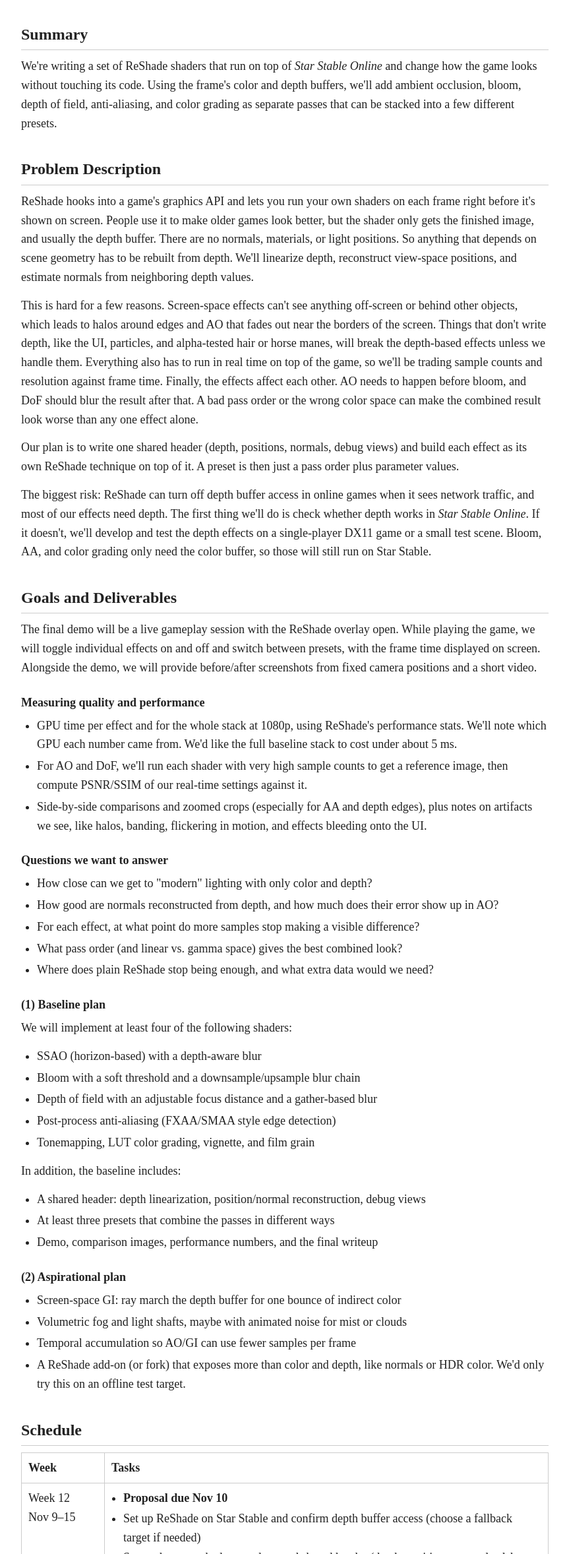
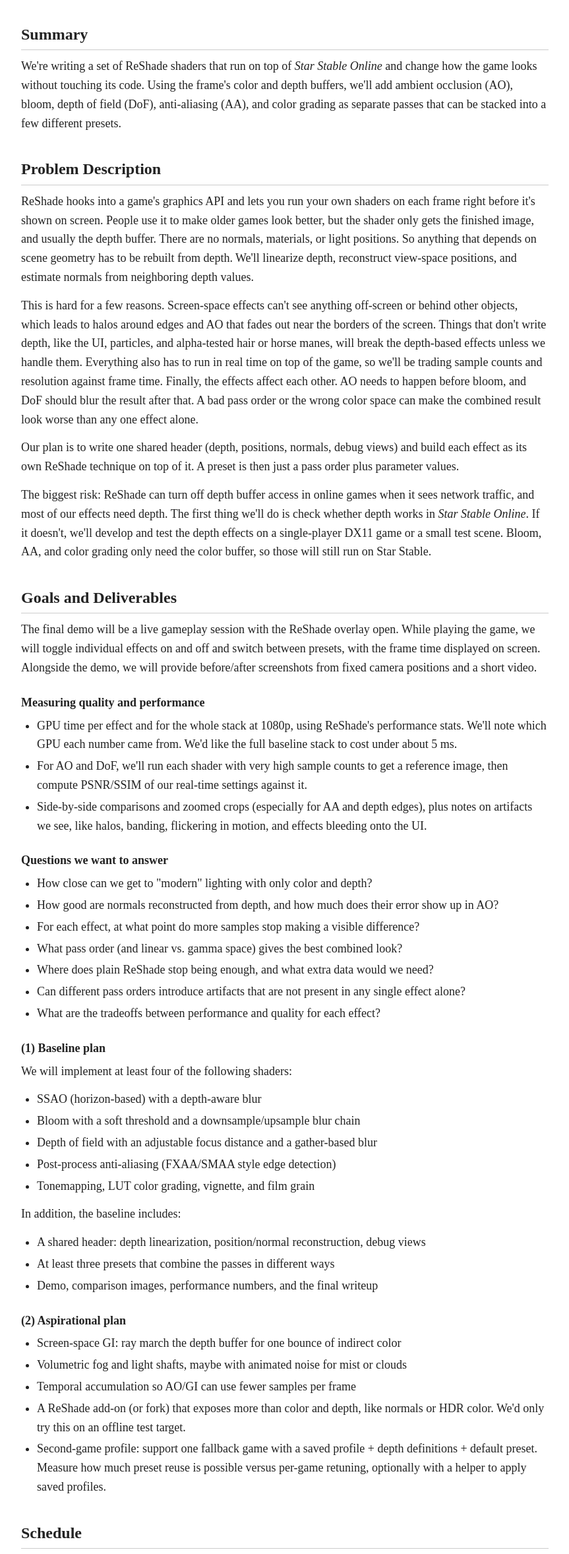
Before and after one commit to paxin1/cs184-final-project, a plain HTML site: page index.html in a window 1280 px wide. Shown: the part 194-2550 px from the top of the page at 66% size, without its empty margins (208-1071 px from the left). Drawn offline with Linux system fonts and the light colour scheme.

Commit message:
docs: additional questions and references

```diff
--- a/index.html
+++ b/index.html
@@ -21,7 +21,7 @@
         <p>
           We're writing a set of ReShade shaders that run on top of <em>Star Stable Online</em>
           and change how the game looks without touching its code. Using the frame's color and depth
-          buffers, we'll add ambient occlusion, bloom, depth of field, anti-aliasing, and color
+          buffers, we'll add ambient occlusion (AO), bloom, depth of field (DoF), anti-aliasing (AA), and color
           grading as separate passes that can be stacked into a few different presets.
         </p>
 
@@ -91,6 +91,8 @@
           <li>For each effect, at what point do more samples stop making a visible difference?</li>
           <li>What pass order (and linear vs. gamma space) gives the best combined look?</li>
           <li>Where does plain ReShade stop being enough, and what extra data would we need?</li>
+          <li>Can different pass orders introduce artifacts that are not present in any single effect alone?</li>
+          <li>What are the tradeoffs between performance and quality for each effect?</li>
         </ul>
 
         <h3>(1) Baseline plan</h3>
@@ -117,6 +119,10 @@
           <li>
             A ReShade add-on (or fork) that exposes more than color and depth, like normals or HDR
             color. We'd only try this on an offline test target.
+          </li>
+          <li>
+            Second-game profile: support one fallback game with a saved profile + depth definitions + default preset. Measure
+            how much preset reuse is possible versus per-game retuning, optionally with a helper to apply saved profiles.
           </li>
         </ul>
 
@@ -197,6 +203,8 @@
           <li>Jimenez et al., "SMAA: Enhanced Subpixel Morphological Antialiasing," Eurographics 2012</li>
           <li>McGuire, Mara, "Efficient GPU Screen-Space Ray Tracing," JCGT 2014</li>
           <li>Hillaire, "Physically Based and Unified Volumetric Rendering in Frostbite," SIGGRAPH 2015 course</li>
+          <li>McGuire, Mara, Luebke, "Scalable Ambient Obscurance", HPG 2012</li>
+          <li>Mara, McGuire, Nowrouzezahrai, Luebke, "Deep G-Buffers for Stable Global Illumination Approximation", HPG 2016</li>
         </ol>
 
         <h3>Computing platform, hardware, and software</h3>
```
